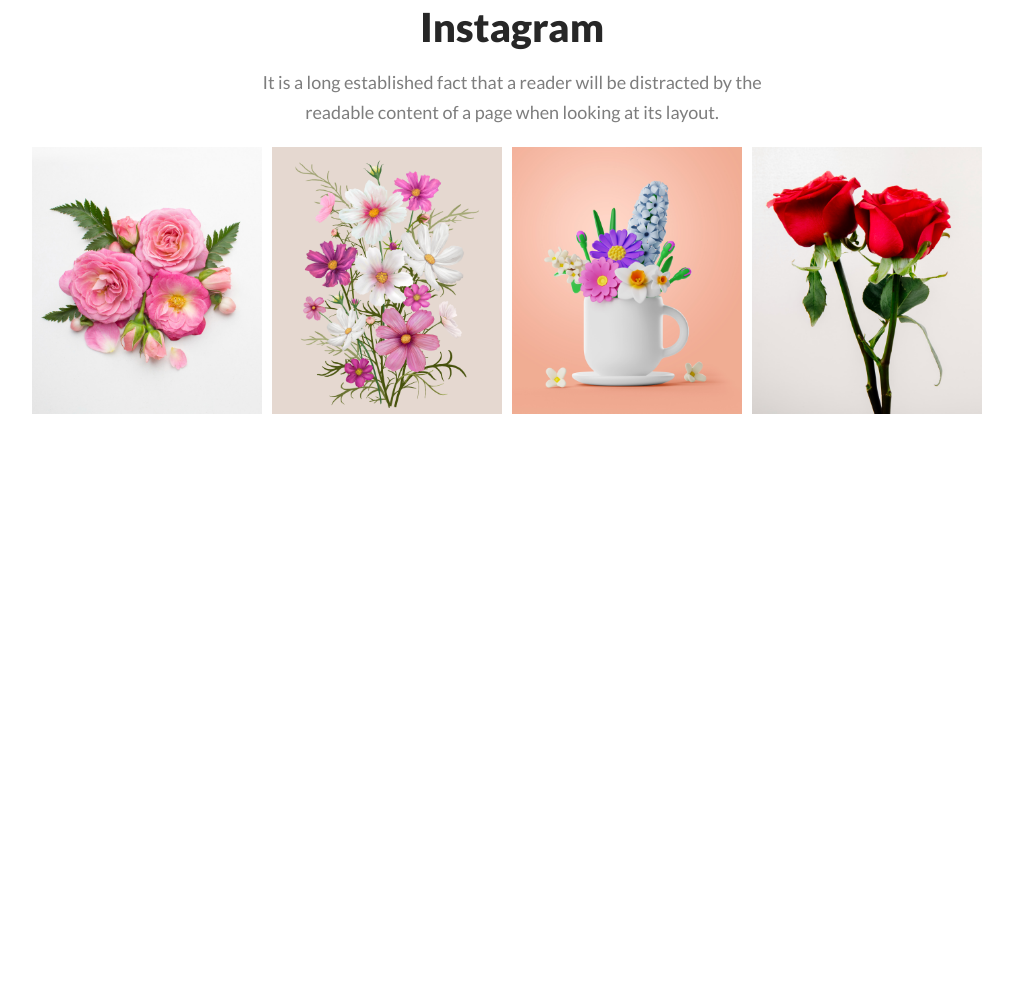
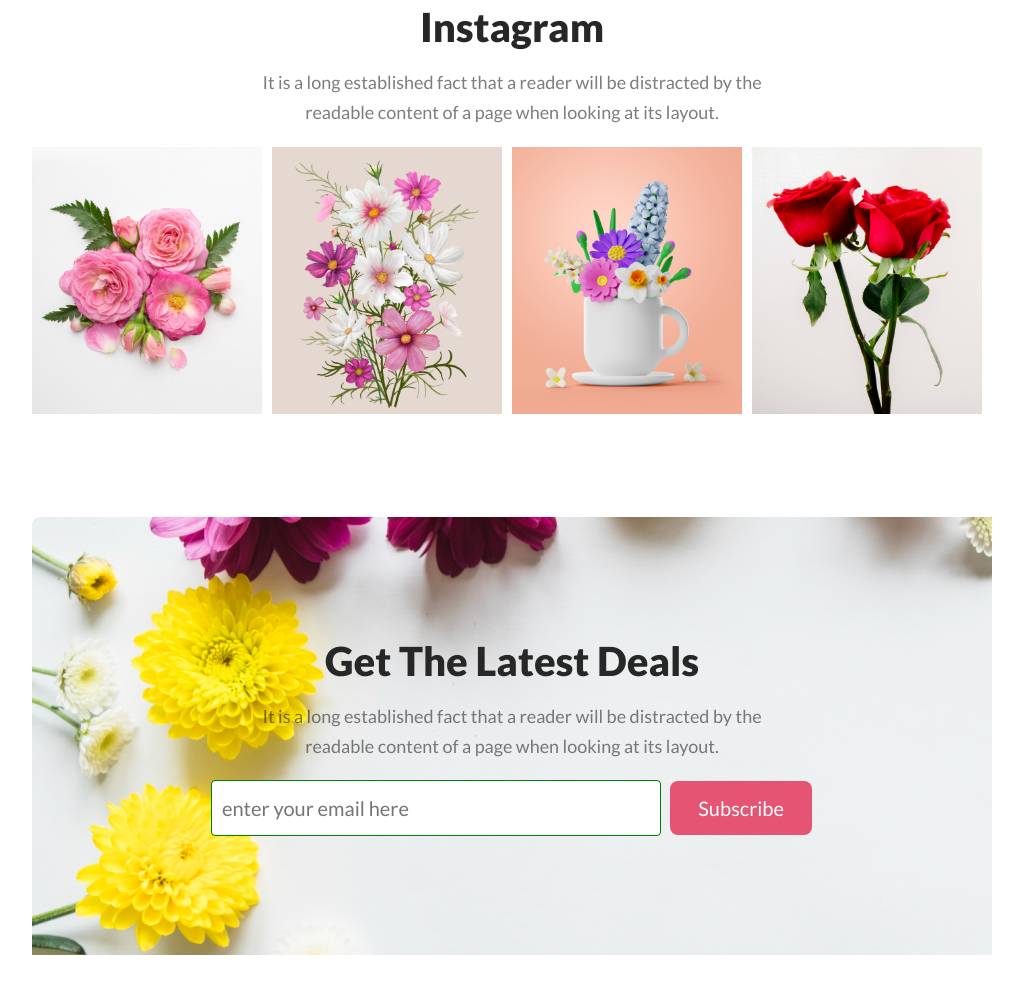
Before and after one commit to Mohammed-Saiful-Islam/flower-shop-main-1, a plain HTML site: page index.html in a window 1280 px wide. Shown: the part 2567-3560 px from the top of the page, without its empty margins (128-1151 px from the left). Before the commit the page ends 3084 px from the top, so only its background shows below. Drawn offline with Linux system fonts and the light colour scheme.

Commit message:
newsletter section added

```diff
--- a/index.html
+++ b/index.html
@@ -79,7 +79,8 @@
         <div class="container">
             <div class="section-heading">
                 <h2>Instagram</h2>
-                <p>It is a long established fact that a reader will be distracted by the readable content of a page when looking at its layout.</p>
+                <p>It is a long established fact that a reader will be distracted by the readable content of a page when
+                    looking at its layout.</p>
             </div>
             <div class="instagram-section-content">
                 <div class="flower-div ">
@@ -100,6 +101,19 @@
             </div>
         </div>
     </section>
+    <section id="newsletter">
+        <div class="container newsletter-main">
+            <div class="section-heading">
+                <h2>Get The Latest Deals</h2>
+                <p>It is a long established fact that a reader will be distracted by the readable content of a page when
+                    looking at its layout.</p>
+            </div>
+            <form >
+                <input placeholder="enter your email here"  type="email" name="" id="">
+                <button>Subscribe</button>
+            </form>
+        </div>
+    </section>
 </body>
 
 </html>
--- a/styles/style.css
+++ b/styles/style.css
@@ -198,21 +198,41 @@
     max-width: 300px;
 }
 
-#hot-deal{
+#hot-deal {
     margin-bottom: 100px;
 }
 
-
-
-.instagram-section-content{
+.instagram-section-content {
     display: flex;
-
-}
-.instagram-section-content img{
-    width: 96%;
-
 }
 
-#instagram{
+.instagram-section-content img {
+    width: 96%;
+}
+
+#instagram {
     margin-bottom: 100px;
 }
+
+#newsletter{
+    margin: 100px 0;
+}
+
+.newsletter-main{
+    background-image: url(../images/Rectangle\ 9.png);
+    padding: 100px 0;
+}
+#newsletter form{
+    max-width: 600px;
+    margin: 20px auto;
+    display: flex;
+    gap: 10px;
+}
+#newsletter form input{
+    flex-grow: 1;
+    border: none;
+    border-radius: 3px;
+    padding: 10px;
+    font-size: 20px;
+    outline: 1px solid green;
+}
```
